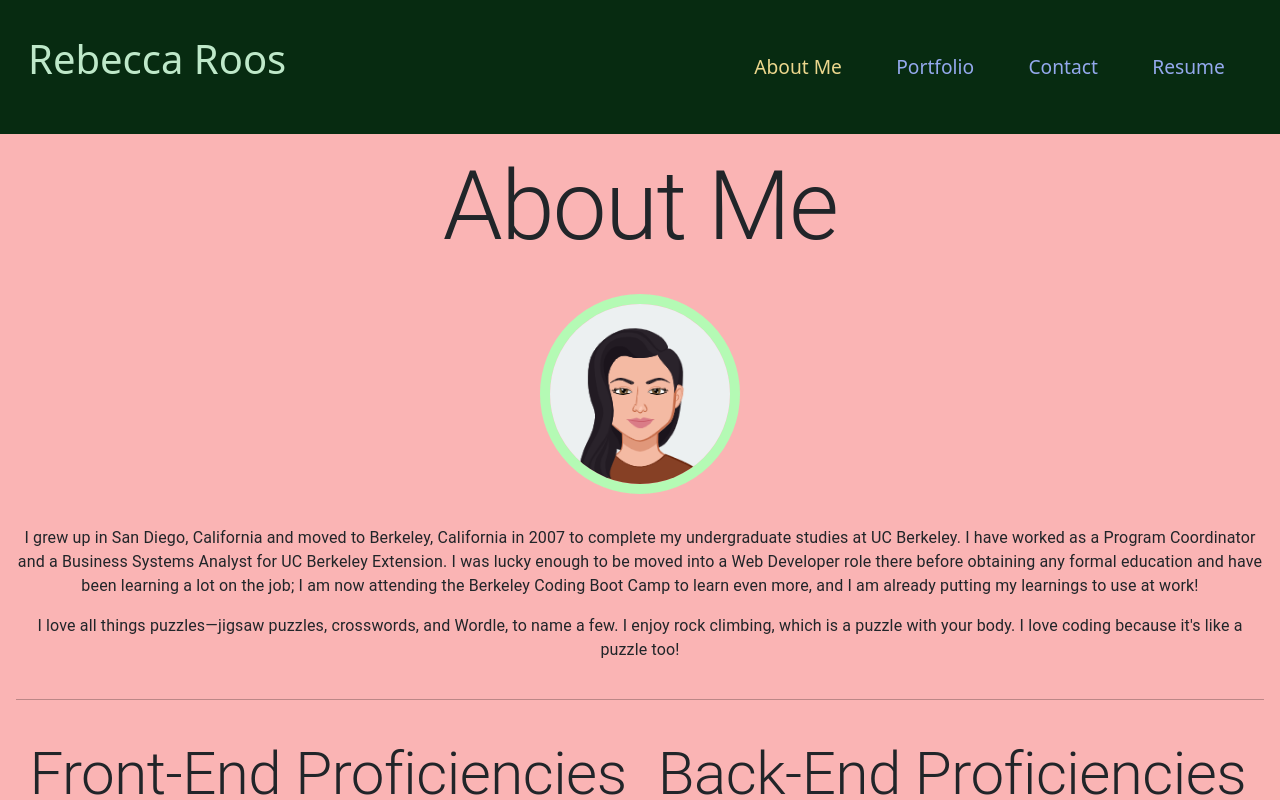
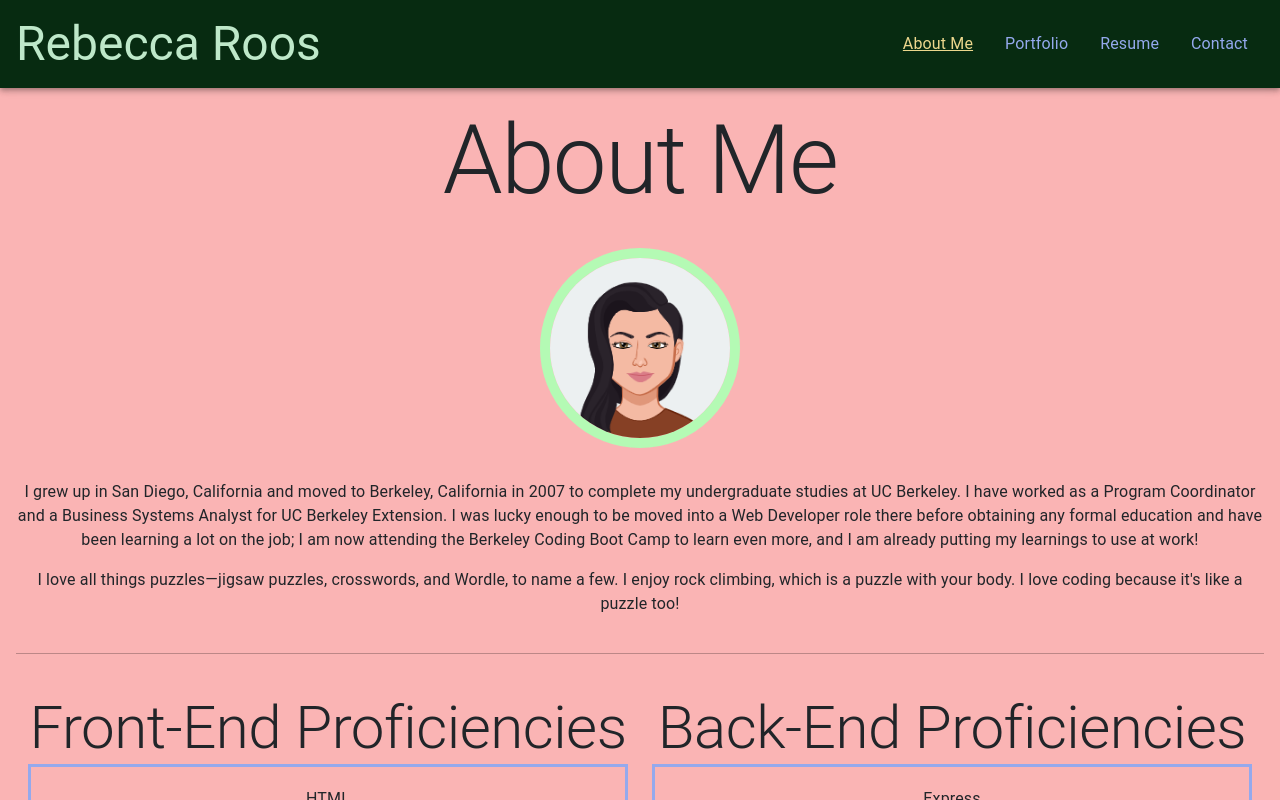
Before and after one commit to sendusyourbones/rebecca-react-portfolio, a React (Create React App) app: page / in a window 1280 px wide. Shown: the top 800 px of the page. Built offline with nearby package versions, Linux system fonts and the light colour scheme.

Commit message:
Replace nav with React Router. Set up mobile menu.

```diff
--- a/package.json
+++ b/package.json
@@ -15,6 +15,7 @@
     "gh-pages": "^5.0.0",
     "react": "^18.2.0",
     "react-dom": "^18.2.0",
+    "react-router-dom": "^6.16.0",
     "react-scripts": "5.0.1",
     "web-vitals": "^2.1.4"
   },
--- a/src/App.js
+++ b/src/App.js
@@ -1,14 +1,24 @@
+// React Router imports
+import { BrowserRouter as Router, Routes, Route } from 'react-router-dom';
+
+// Pages/components and style imports
 import './App.css';
-import {
-  Header,
-  Footer
-} from './components';
+import { About, Contact, Portfolio, Resume } from './components/pages';
+import { Header, Footer } from './components';
 
 function App() {
   return (
-    <div className="App">
-      <Header/>
-      <Footer/>
+    <div className='App'>
+      <Router>
+        <Header />
+        <Routes>
+          <Route path='/' element={<About />}></Route>
+          <Route path='/portfolio' element={<Portfolio />}></Route>
+          <Route path='/resume' element={<Resume />}></Route>
+          <Route path='/contact' element={<Contact />}></Route>
+        </Routes>
+      </Router>
+      <Footer />
     </div>
   );
 }
--- a/src/assets/styles/Header.css
+++ b/src/assets/styles/Header.css
@@ -1,19 +1,8 @@
-header {
-    background-color: #072b11;
-    padding: 1rem;
+.active {
+  color: #ecd78d;
 }
 
-.navbar-brand.my-name {
-    color: #bee8c9
+.inactive {
+  color: #94a9ed;
+  text-decoration: none;
 }
-
-.nav-item.nav-item-custom a {
-    color: #94a9ed;
-    margin: 0 1.2rem;
-    font-size: 1.2rem;
-}
-
-.navbar-nav .nav-item-custom .nav-link.active,
-.nav-item.nav-item-custom a:hover {
-    color: #ECD78D;
-}
--- a/src/components/Header.js
+++ b/src/components/Header.js
@@ -1,47 +1,138 @@
-import React, { useState } from 'react';
+// React imports
+import { useState } from 'react';
+
+// React Router imports
+import { NavLink } from 'react-router-dom';
+
+// Material-UI imports
 import {
-  Navigation,
-  About,
-  Contact,
-  Portfolio,
-  Resume,
-} from '../components';
+  AppBar,
+  Grid,
+  makeStyles,
+  Menu,
+  MenuItem,
+  Toolbar,
+  Typography,
+} from '@material-ui/core';
+import MenuIcon from '@material-ui/icons/Menu';
+
+// Style imports
 import '../assets/styles/Header.css';
 
+const useStyles = makeStyles((theme) => ({
+  toolbar: {
+    backgroundColor: '#072b11',
+    padding: '1rem',
+    justifyContent: 'space-between',
+  },
+  nav: {
+    display: 'flex',
+  },
+  menuItem: {
+    [theme.breakpoints.down('sm')]: {
+      display: 'none',
+    },
+  },
+  menuIcon: {
+    [theme.breakpoints.up('md')]: {
+      display: 'none',
+    },
+    '&:hover': {
+      cursor: 'pointer',
+    },
+  },
+  siteName: {
+    color: '#bee8c9',
+    [theme.breakpoints.down('xs')]: {
+      fontSize: '1.5rem',
+    },
+  },
+}));
+
 export const Header = () => {
+  const classes = useStyles();
 
-  const [currentPage, setCurrentPage] = useState('About Me');
+  const [anchorEl, setAnchorEl] = useState(null);
 
-  const renderPage = () => {
-    if (currentPage === 'About Me') {
-        return <About/>;
-    }
-    if (currentPage === 'Portfolio') {
-        return <Portfolio/>;
-    }
-    if (currentPage === 'Contact') {
-        return <Contact/>;
-    }
-    if (currentPage === 'Resume') {
-        return <Resume/>;
-    }
+  const handleClick = (event) => {
+    setAnchorEl(event.currentTarget);
   };
 
-  const handlePageChange = (page) => setCurrentPage(page);
+  const handleClose = () => {
+    setAnchorEl(null);
+  };
+
+  const mobileLinkStyle = {
+    color: '#4e1294',
+    textDecoration: 'none',
+  };
 
   return (
-    <div className="content-wrapper">
-        <header>
-          <nav className="navbar navbar-expand-md">
-            <div className="container-fluid">
-              <p className="fs-1 navbar-brand my-name">Rebecca Roos</p>
-              <Navigation currentPage={currentPage} handlePageChange={handlePageChange} />
-            </div>
-          </nav>
-        </header>
-        {renderPage()}
-    </div>
+    <AppBar position='static'>
+      <Toolbar className={classes.toolbar}>
+        <Typography
+          variant='h3'
+          component='p'
+          className={classes.siteName}
+          noWrap
+        >
+          Rebecca Roos
+        </Typography>
+        <Grid component='nav' className={classes.nav}>
+          <NavLink
+            to='/'
+            className={({ isActive }) => (isActive ? 'active' : 'inactive')}
+          >
+            <MenuItem className={classes.menuItem}>About Me</MenuItem>
+          </NavLink>
+          <NavLink
+            to='/portfolio'
+            className={({ isActive }) => (isActive ? 'active' : 'inactive')}
+          >
+            <MenuItem className={classes.menuItem}>Portfolio</MenuItem>
+          </NavLink>
+          <NavLink
+            to='/resume'
+            className={({ isActive }) => (isActive ? 'active' : 'inactive')}
+          >
+            <MenuItem className={classes.menuItem}>Resume</MenuItem>
+          </NavLink>
+          <NavLink
+            to='/contact'
+            className={({ isActive }) => (isActive ? 'active' : 'inactive')}
+          >
+            <MenuItem className={classes.menuItem}>Contact</MenuItem>
+          </NavLink>
+          <MenuIcon
+            className={classes.menuIcon}
+            aria-controls='mobile-menu'
+            aria-haspopup='true'
+            onClick={handleClick}
+          ></MenuIcon>
+          <Menu
+            id='mobile-menu'
+            anchorEl={anchorEl}
+            keepMounted
+            open={Boolean(anchorEl)}
+            onClose={handleClose}
+          >
+            <NavLink to='/' style={mobileLinkStyle}>
+              <MenuItem onClick={handleClose}>About Me</MenuItem>
+            </NavLink>
+            <NavLink to='/portfolio' style={mobileLinkStyle}>
+              <MenuItem onClick={handleClose}>Portfolio</MenuItem>
+            </NavLink>
+            <NavLink to='/resume' style={mobileLinkStyle}>
+              <MenuItem onClick={handleClose}>Resume</MenuItem>
+            </NavLink>
+            <NavLink to='/contact' style={mobileLinkStyle}>
+              <MenuItem onClick={handleClose}>Contact</MenuItem>
+            </NavLink>
+          </Menu>
+        </Grid>
+      </Toolbar>
+    </AppBar>
   );
-}
+};
 
 export default Header;
--- a/src/components/Navigation.js
+++ /dev/null
@@ -1,47 +0,0 @@
-import React from 'react';
-import '../assets/styles/Header.css';
-
-export const Navigation = ({ currentPage, handlePageChange }) => {
-    return (
-        <ul className="navbar-nav">
-            <li className="nav-item nav-item-custom">
-                <a
-                    href="#about"
-                    onClick={() => handlePageChange('About Me')}
-                    className={currentPage === 'About Me' ? 'nav-link active' : 'nav-link'}
-                >
-                    About Me
-                </a>
-            </li>
-            <li className="nav-item nav-item-custom">
-                <a
-                    href="#portfolio"
-                    onClick={() => handlePageChange('Portfolio')}
-                    className={currentPage === 'Portfolio' ? 'nav-link active' : 'nav-link'}
-                >
-                    Portfolio
-                </a>
-            </li>
-            <li className="nav-item nav-item-custom">
-                <a
-                    href="#contact"
-                    onClick={() => handlePageChange('Contact')}
-                    className={currentPage === 'Contact' ? 'nav-link active' : 'nav-link'}
-                >
-                    Contact
-                </a>
-            </li>
-            <li className="nav-item nav-item-custom">
-                <a
-                    href="#resume"
-                    onClick={() => handlePageChange('Resume')}
-                    className={currentPage === 'Resume' ? 'nav-link active' : 'nav-link'}
-                >
-                    Resume
-                </a>
-            </li>
-        </ul>
-    );
-}
-
-export default Navigation;
--- a/src/components/index.js
+++ b/src/components/index.js
@@ -1,6 +1,5 @@
 export * from './Header';
 export * from './Footer';
-export * from './Navigation';
 export * from './pages/About';
 export * from './pages/Contact';
 export * from './pages/Portfolio';
--- /dev/null
+++ b/src/components/pages/index.js
@@ -0,0 +1,4 @@
+export * from './About';
+export * from './Contact';
+export * from './Portfolio';
+export * from './Resume';
```
Also changed, not shown: 1 other file (tests, documents, lock files or other folders).
